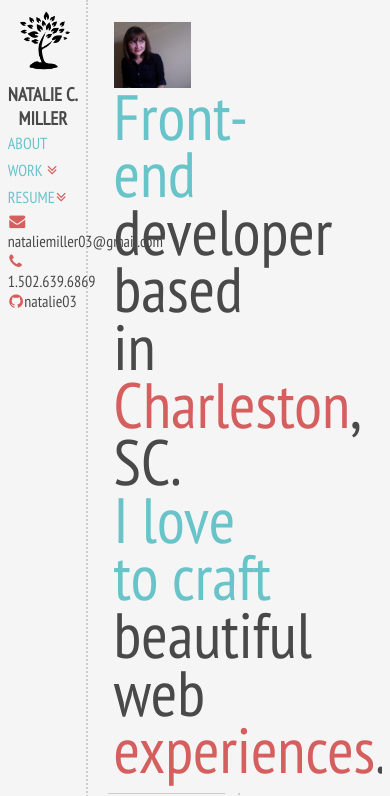
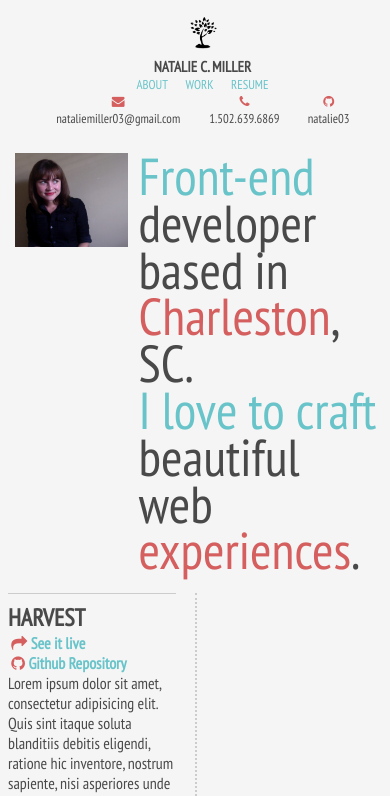
Before and after one commit to natalie03/natalie03.github.io, a website: page index.html in a window 390 px wide. Shown: the top 796 px of the page. Drawn offline with nearby package versions, Linux system fonts and the light colour scheme.

Commit message:
working on responsiveness

```diff
--- a/index.html
+++ b/index.html
@@ -16,23 +16,16 @@
           <nav>
             <ul>
               <li><a href="#about">ABOUT</a></li>
-              <li><a href="#work">WORK</a> <a href="" class="subDisplay"><i class="fa fa-angle-double-down"></i></a></li>
-                <ul class="submenu">
-                  <li><a href="">HARVEST</a></li>
-                  <li><a href="">CHATTER</a></li>
-                  <li><a href="">THE BIG DAY</a></li>
-                  <li><a href="">MKM PERSONAL SITE</a></li>
-                </ul>
-              <li><a href="#resume">RESUME</a><a href="" class="subDisplay"><i class="fa fa-angle-double-down"></i></a></li>
-              <ul class="submenu">
-                <li><a href="">DOWNLOAD</a></li>
-              </ul>
+              <li><a href="#work">WORK</a></li>
+              <li><a href="#resume">RESUME</a></li>
             </ul>
           </nav>
           <div class="contact">
-            <p><i class="fa fa-envelope"></i>nataliemiller03@gmail.com</p>
-            <p><i class="fa fa-phone"></i>1.502.639.6869</p>
-            <p><i class="fa fa-github"></i>natalie03</p>
+            <ul>
+              <li><i class="fa fa-envelope"></i>nataliemiller03@gmail.com</li>
+              <li><i class="fa fa-phone"></i>1.502.639.6869</li>
+              <li><i class="fa fa-github"></i>natalie03</li>
+            </ul>
           </div>
         </div>
         <div class="rightContent">
--- a/scripts/main.js
+++ b/scripts/main.js
@@ -1,3 +1,4 @@
+$( document ).ready(function() {
   $(function() {
     $('a[href*=#]:not([href=#])').click(function() {
       if (location.pathname.replace(/^\//,'') == this.pathname.replace(/^\//,'') && location.hostname == this.hostname) {
@@ -12,3 +13,7 @@ $(function() {
       }
     });
   });
+
+
+
+});
--- a/stylesheets/main.scss
+++ b/stylesheets/main.scss
@@ -24,6 +24,9 @@ h1, h2, h3, p, h4{
   color:$storm;
 
 }
+li{
+  color:$storm;
+}
 i{
   margin:0 2%;
   color:$coral;
@@ -35,7 +38,9 @@ a{
     color:$blue;
   }
 }
-
+.hide{
+  display:none;
+}
 .wrapper {
   position: relative;
   width: 100%;
@@ -141,3 +146,44 @@ a{
     vertical-align:top;
   }
 }
+@media all and (max-width: 1185px){
+  .about{
+    .aboutMe{
+      font-size:3.25em;
+    }
+  }
+}
+@media all and (max-width: 1000px){
+  .about, .work, .resume{
+    width:100%;
+    margin-left:0;
+  }
+  .leftNav{
+    font-size:.8em;
+  }
+}
+@media all and (max-width: 900px){
+  .leftNav{
+    width:100%;
+    display:block;
+    position:initial;
+    text-align:center;
+    img{
+      width:10%;
+    }
+    ul:first-child{
+      li{
+        display:inline-block;
+        padding:0;
+      }
+    }
+    ul{
+      li{
+        margin:0 2%;
+      }
+    }
+  }
+  .rightContent{
+    width:100%;
+  }
+}
```
Also changed, not shown: stylesheets/main.css, 1 other file. Lines whose indentation alone changed are shown as unchanged.
